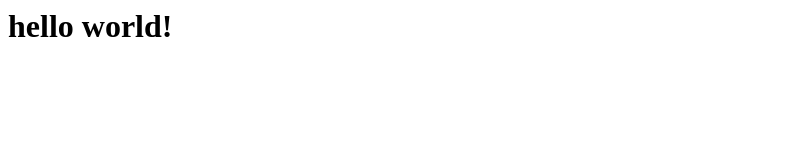
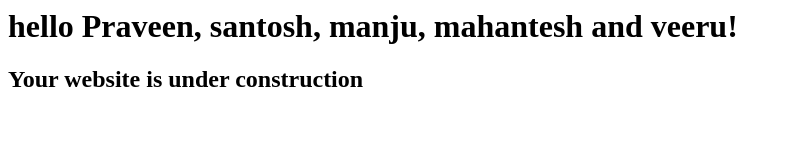
Before and after one commit to gourishmajjagi/alignpanelprocessing, a plain HTML site: page index.html in a window 1280 px wide. Shown: the whole page, without its empty margins (0-790 px from the left). Drawn offline with Linux system fonts and the light colour scheme.

Commit message:
test modification

```diff
--- a/index.html
+++ b/index.html
@@ -1 +1,2 @@
-<h1>hello world!</h1>
+<h1>hello Praveen, santosh, manju, mahantesh and veeru!</h1>
+<h2>Your website is under construction</h2>
```
